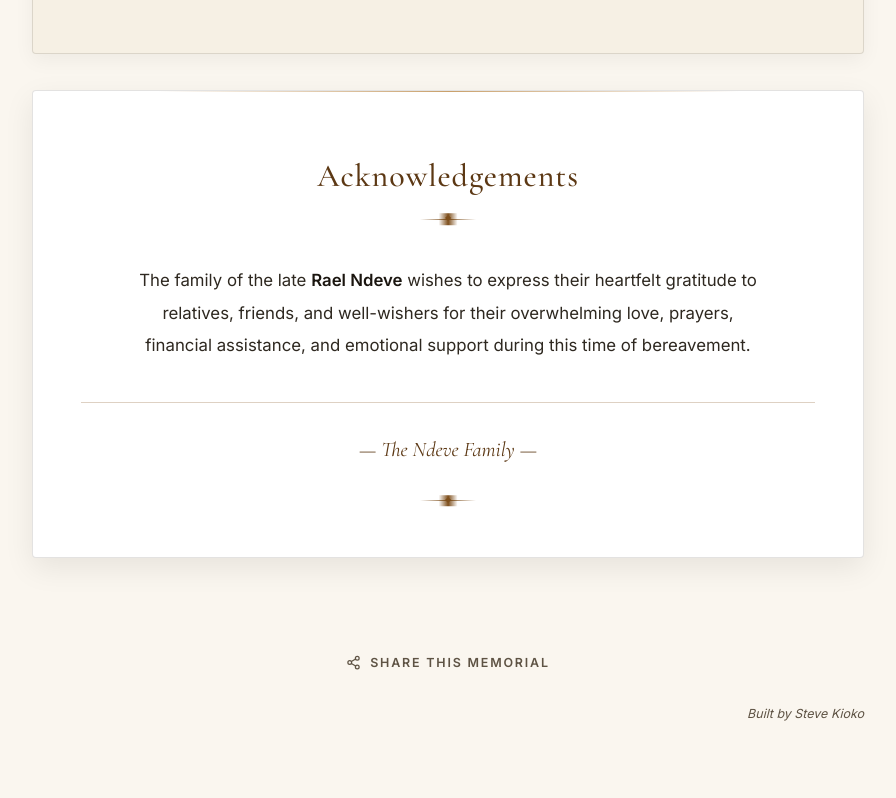
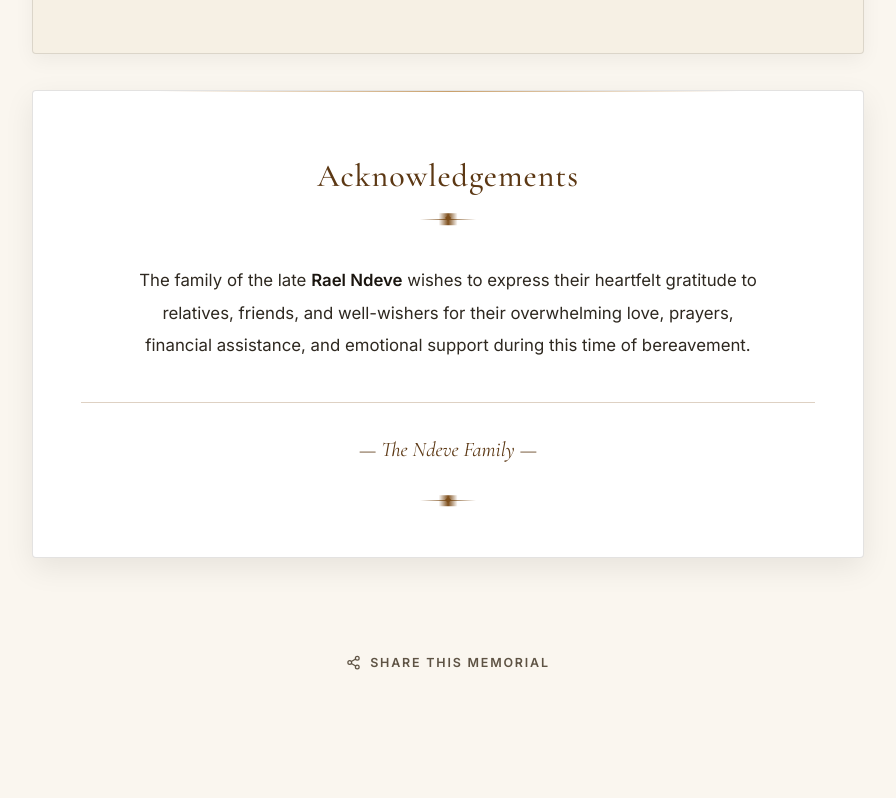
Before and after one commit to Dakioko/rael, a plain HTML site: page index.html in a window 1280 px wide. Shown: the part 6786-7584 px from the top of the page, without its empty margins (192-1088 px from the left). After the commit the page ends 7541 px from the top, so only its background shows below. Drawn offline with nearby package versions, Linux system fonts and the light colour scheme; no server answers.

Commit message:
Update index.html

```diff
--- a/index.html
+++ b/index.html
@@ -472,7 +472,6 @@
         Share this memorial
       </button>
     </div>
-    <p class="site-credit">Built by Steve Kioko</p>
   </div>
 
   <button type="button" class="theme-toggle" id="themeToggle" aria-label="Switch to dark mode" aria-pressed="false" title="Toggle light/dark mode">
```
